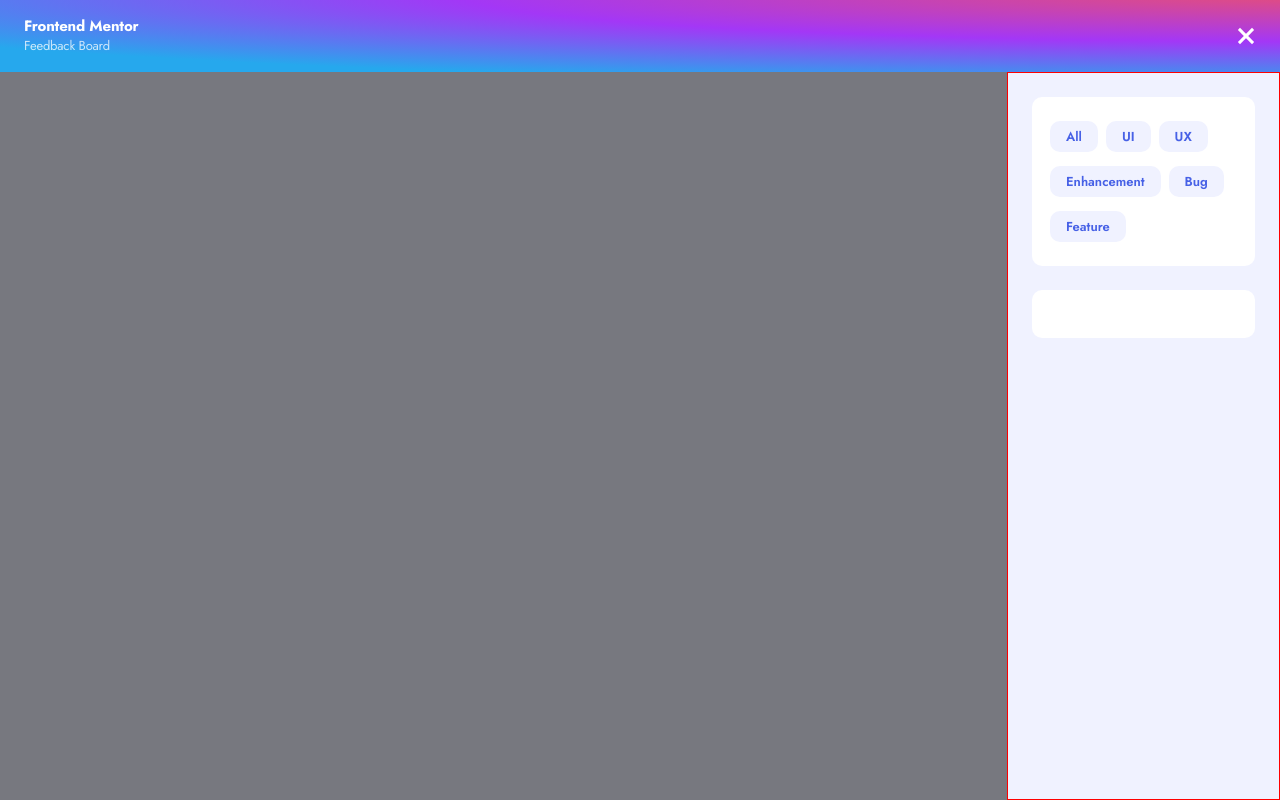
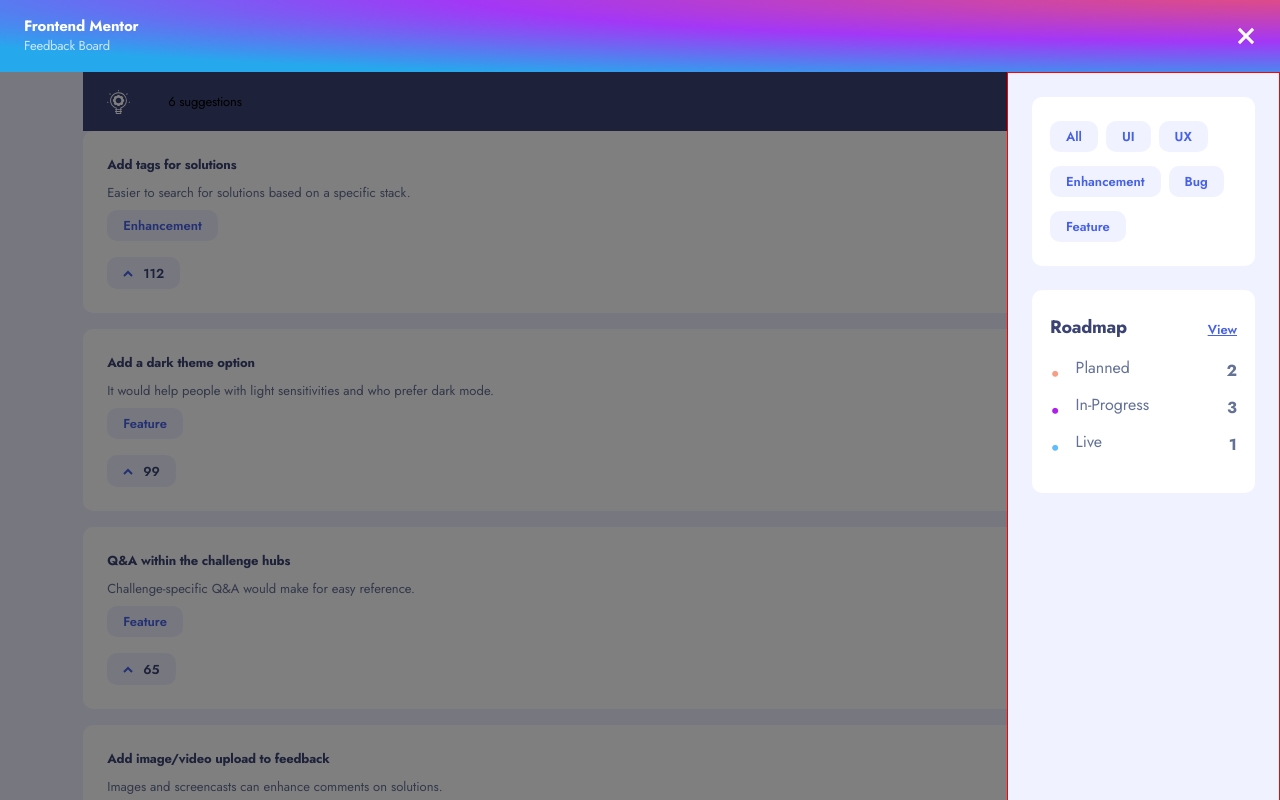
Before and after one commit to JeuriMorel/FEM-product-feedback-app, a Svelte app: page / in a window 1280 px wide. Both pictures are taken after a click on the button "toggle navbar". Shown: the top 800 px of the page. Built offline with nearby package versions, Linux system fonts and the light colour scheme.

Commit message:
added suggestion cards on main page

```diff
--- a/src/App.svelte
+++ b/src/App.svelte
@@ -3,6 +3,7 @@
 	import {user, requests} from './stores'
 	import  Header  from "./Header.svelte";
 	import  Sidebar  from "./Sidebar.svelte";
+	import  Suggestions  from "./Suggestions.svelte";
 
 	//VARIABLES
 
@@ -35,4 +36,5 @@
 	{#if navIsOpen}
 	<Sidebar />
 	{/if}
+	<Suggestions />
 </main>
--- a/src/Components/Button.svelte
+++ b/src/Components/Button.svelte
@@ -3,4 +3,7 @@
     export let type
 </script>
 
-<button class="btn {type}">{content}</button>
+<button class="btn {type}">
+    <slot><!-- optional fallback --></slot>
+    {content}
+</button>
--- a/src/Sidebar.svelte
+++ b/src/Sidebar.svelte
@@ -1,8 +1,27 @@
 <script>
     import Button from './Components/Button.svelte'
     import { fly } from 'svelte/transition';
+    import {requests} from './stores'
+
+    // VARIABLES
+
     let content;
     let type;
+
+
+    $: planned = getProgressCount("planned")
+    $: live = getProgressCount("live")
+    $: inProgress = getProgressCount("in-progress")
+
+
+    function getProgressCount(category){
+        let filteredRequestsArray = [...$requests].filter(request=>{
+            return request.status === category
+        })
+
+        return filteredRequestsArray.length
+    }
+
 </script>
 
 
@@ -16,5 +35,13 @@
         <Button content={"bug"} type={"btn--filter"}></Button>
         <Button content={"feature"} type={"btn--filter"}></Button>
         </li>
-    <li class="sidebar__card sidebar__card--roadmap"></li>
+    <li class="sidebar__card sidebar__card--roadmap">
+        <p class="roadmap__title">roadmap</p>
+        <Button content={"view"} type={"btn--link roadmap__btn"}/>
+        <ul class="roadmap__list">
+            <li class="roadmap__item roadmap__item--peach">planned <span>{planned}</span></li>
+            <li class="roadmap__item roadmap__item--violet">in-Progress <span>{inProgress}</span></li>
+            <li class="roadmap__item roadmap__item--lt-blue">live<span>{live}</span></li>
+        </ul>
+    </li>
 </ul>
--- /dev/null
+++ b/src/Sortbar.svelte
@@ -0,0 +1,13 @@
+<script>
+    import Button from "./Components/Button.svelte"
+    import {requests} from "./stores"
+    $: suggestions = [...$requests].filter(request => request.status === "suggestion")
+</script>
+
+<div class="sortbar">
+    <img src="/assets/suggestions/icon-suggestions.svg" alt="bulb">
+    <p>{suggestions.length} suggestions</p>
+    <Button content={"add feedback"} type={"btn--violet sortbar__add"}>
+        <img src="/assets/shared/icon-plus.svg" alt="quote" aria-hidden="true">
+    </Button>
+</div>
--- /dev/null
+++ b/src/Suggestions.svelte
@@ -0,0 +1,17 @@
+<script>
+
+    import {requests} from "./stores"
+    import SuggestionCard from './SuggestionsCard.svelte'
+    import Sortbar from "./Sortbar.svelte"
+
+    $: suggestions = [...$requests].filter(request => request.status === "suggestion")
+</script>
+
+
+<section class="suggestions">
+    <Sortbar />
+
+    {#each suggestions as suggestion}
+        <SuggestionCard info={suggestion}/>
+    {/each}
+</section>
--- /dev/null
+++ b/src/SuggestionsCard.svelte
@@ -0,0 +1,34 @@
+<script>
+import { current_component } from "svelte/internal";
+
+    import Button from "./Components/Button.svelte"
+    export let info;
+    let {title, description, category, upvotes, comments=[]} = info
+
+
+
+    function getCommentNumbers(){
+        let numberOfComments = comments.reduce((acc, curr)=>{
+            if(curr.replies){
+                return ++acc + curr.replies.length
+            }
+            return ++acc
+        }, 0)
+
+        return numberOfComments
+    }
+</script>
+
+
+<article class="suggestions__card">
+
+    <div class="suggestions__text">
+        <h2 class="suggestions__title">{title}</h2>
+        <p class="suggestions__description">{description}</p>
+    </div>
+    <Button content={category} type={"btn--filter suggestions__category"}/>
+    <Button content={upvotes} type={"suggestions__upvotes"}>
+        <img src="/assets/shared/icon-arrow-up.svg" alt="quote" aria-hidden="true">
+    </Button>
+    <p class="suggestions__comments"><img src="/assets/shared/icon-comments.svg" alt="quote" aria-hidden="true">{getCommentNumbers()}</p>
+</article>
--- a/src/sass/_components.scss
+++ b/src/sass/_components.scss
@@ -4,6 +4,11 @@
     border: none;
     text-transform: capitalize;
     padding: rem(6) 1rem;
+    font-weight: bold;
+    font-size: rem(13);
+    line-height: rem(19);
+
+    color: var(--btn-text);
 
     &--violet {
         background-color: var(--violet);
@@ -45,4 +50,13 @@
             background-color: var(--dk-gray-blue-2-hover);
         }
     }
+
+    &--link {
+        background-color: transparent;
+        color: var(--blue);
+        text-decoration: underline;
+        font-weight: 600;
+        font-size: rem(13);
+        line-height: 19px;
+    }
 }
--- a/src/sass/_globals.scss
+++ b/src/sass/_globals.scss
@@ -8,9 +8,6 @@
 
 :root {
     --header-height: 4.5rem;
-
-
-
 
     --violet: hsla(282, 83%, 52%, 1);
     --violet-hover: hsla(282, 90%, 66%, 1);
@@ -28,6 +25,7 @@
     --lt-blue: hsla(204, 94%, 68%, 1);
     --red: hsla(0, 67%, 53%, 1);
     --red-hover: hsla(0, 69%, 72%, 1);
+    --btn-text: hsla(230, 86%, 97%, 1);
 }
 
 html {
@@ -39,21 +37,27 @@
     background-color: var(--lt-gray-blue);
 }
 
-main{
+ul {
+    list-style: none;
+}
+
+img {
+    vertical-align: middle;
+}
+
+main {
     position: relative;
     display: block;
     min-height: calc(100vh - var(--header-height));
     margin-top: var(--header-height);
 
-    &.navIsOpen{
-
-        &::after{
-            content: '';
+    &.navIsOpen {
+        &::after {
+            content: "";
             position: fixed;
             inset: 0;
             background-color: rgba(0, 0, 0, 0.5);
             max-height: 100%;
         }
     }
-
 }
--- a/src/sass/_header.scss
+++ b/src/sass/_header.scss
@@ -1,4 +1,4 @@
-.header{
+.header {
     display: flex;
     position: fixed;
     inset: 0 0 auto 0;
@@ -6,17 +6,22 @@
     align-items: center;
     height: var(--header-height);
     padding: rem(16) rem(24);
-    background: radial-gradient(128.88% 128.88% at 103.9% -10.39%, hsl(346, 77%, 61%) 0%, hsl(274, 91%, 59%) 53.09%, hsl(201, 85%, 54%) 100%);
+    background: radial-gradient(
+        128.88% 128.88% at 103.9% -10.39%,
+        hsl(346, 77%, 61%) 0%,
+        hsl(274, 91%, 59%) 53.09%,
+        hsl(201, 85%, 54%) 100%
+    );
     z-index: 10000;
 
-    .h1{
+    .h1 {
         text-transform: capitalize;
         color: var(--white);
         font-weight: 700;
         font-size: rem(15);
         letter-spacing: rem(-0.2);
         line-height: rem(21.68);
-        &__span{
+        &__span {
             display: block;
             font-weight: 500;
             font-size: rem(13);
@@ -25,7 +30,7 @@
         }
     }
 
-    &__button{
+    &__button {
         display: flex;
         flex-direction: column;
         position: relative;
@@ -39,31 +44,31 @@
         overflow: hidden;
     }
 
-    &__span{
+    &__span {
         position: absolute;
         background-color: var(--white);
         width: rem(20);
         height: rem(3);
         transition: transform 300ms ease-in;
 
-        &--1{
+        &--1 {
             top: 0;
 
-            &.navIsOpen{
+            &.navIsOpen {
                 top: 50%;
                 transform: translateY(-50%) rotate(405deg);
             }
         }
-        &--2{
+        &--2 {
             top: 50%;
             transform: translateY(-50%);
-            &.navIsOpen{
+            &.navIsOpen {
                 transform: translateX(-500%);
             }
         }
-        &--3{
+        &--3 {
             bottom: 0;
-            &.navIsOpen{
+            &.navIsOpen {
                 top: 50%;
                 transform: translateY(-50%) rotate(495deg);
             }
@@ -71,8 +76,7 @@
     }
 }
 
-
-.sidebar{
+.sidebar {
     display: flex;
     position: absolute;
     right: 0;
@@ -84,11 +88,9 @@
     background-color: var(--lt-gray-blue);
     width: fit-content;
     z-index: 1000;
+    text-transform: capitalize;
 
-
-
-
-    &__card{
+    &__card {
         border-radius: rem(10);
         background-color: var(--white);
         width: rem(223);
@@ -100,3 +102,54 @@
 
     border: 1px solid red;
 }
+
+.roadmap {
+    &__title {
+        font-weight: bold;
+        font-size: rem(18);
+        line-height: rem(26);
+        letter-spacing: rem(-0.25);
+        color: var(--dk-gray-blue-2);
+    }
+
+    &__btn {
+        margin-left: auto;
+        padding-right: 0;
+    }
+
+    &__list {
+        width: 100%;
+    }
+
+    &__item {
+        display: flex;
+        justify-content: space-between;
+        color: var(--gray-blue);
+
+        &::before {
+            content: "\2022";
+            vertical-align: -50%;
+            font-weight: 700;
+            font-size: 2em;
+            margin-right: 1rem;
+            display: inline-block;
+        }
+
+        &--violet::before {
+            color: var(--violet);
+        }
+        &--peach::before {
+            color: var(--peach);
+        }
+        &--lt-blue::before {
+            color: var(--lt-blue);
+        }
+
+        span {
+            margin-left: auto;
+            font-weight: bold;
+            line-height: rem(24);
+            text-align: right;
+        }
+    }
+}
--- /dev/null
+++ b/src/sass/_suggestions.scss
@@ -0,0 +1,79 @@
+.suggestions {
+    width: clamp(rem(327), 87vw, 1400px);
+    margin-inline: auto;
+    font-size: rem(13);
+    line-height: rem(19);
+    letter-spacing: rem(-0.18);
+
+    &__card {
+        background-color: white;
+        margin-bottom: 1rem;
+        padding: rem(24);
+        border-radius: rem(10);
+        display: grid;
+        align-items: center;
+        gap: 1rem;
+        grid-template-areas:
+            "desc desc desc"
+            "desc desc desc"
+            "category empty empty"
+            "upvotes nothing comments";
+    }
+
+    &__text {
+        line-height: rem(19);
+        grid-area: desc;
+    }
+
+    &__title {
+        font-size: inherit;
+        color: var(--dk-gray-blue-2);
+        margin-bottom: rem(9);
+    }
+    &__description {
+        font-weight: 400;
+        color: var(--gray-blue);
+        letter-spacing: initial;
+    }
+    &__comments {
+        display: flex;
+        align-items: center;
+        vertical-align: middle;
+        gap: rem(4);
+        font-weight: 600;
+        grid-area: comments;
+        line-height: inherit;
+        justify-self: flex-end;
+    }
+    &__upvotes {
+        display: flex;
+        align-items: center;
+        gap: rem(10);
+        font-weight: 600;
+        background-color: var(--lt-gray-blue);
+        color: var(--dk-gray-blue-2);
+        grid-area: upvotes;
+        max-width: fit-content;
+        height: 2rem;
+    }
+    &__category {
+        display: block;
+        grid-area: category;
+        margin-top: rem(-8);
+                max-width: fit-content;
+
+    }
+}
+
+.sortbar{
+    display: flex;
+    background-color: var(--dk-gray-blue-2);
+    padding: rem(14) rem(16) rem(14) rem(24);
+    gap: rem(38);
+    justify-content: space-between;
+    align-items: center;
+
+    &__add{
+        margin-left: auto;
+    }
+}
--- a/src/sass/styles.scss
+++ b/src/sass/styles.scss
@@ -1,6 +1,7 @@
 @import url("https://fonts.googleapis.com/css2?family=Jost:wght@400;600;700&display=swap");
 @import "resets";
 @import "abstracts";
+@import "components";
 @import "globals";
 @import "header";
-@import "components";
+@import "suggestions";
```
Also changed, not shown: public/styles.min.css.
